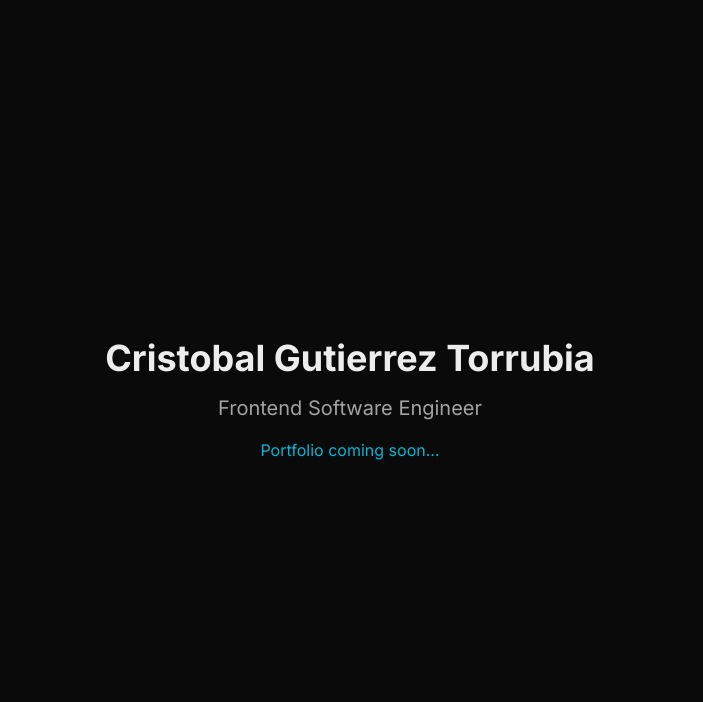
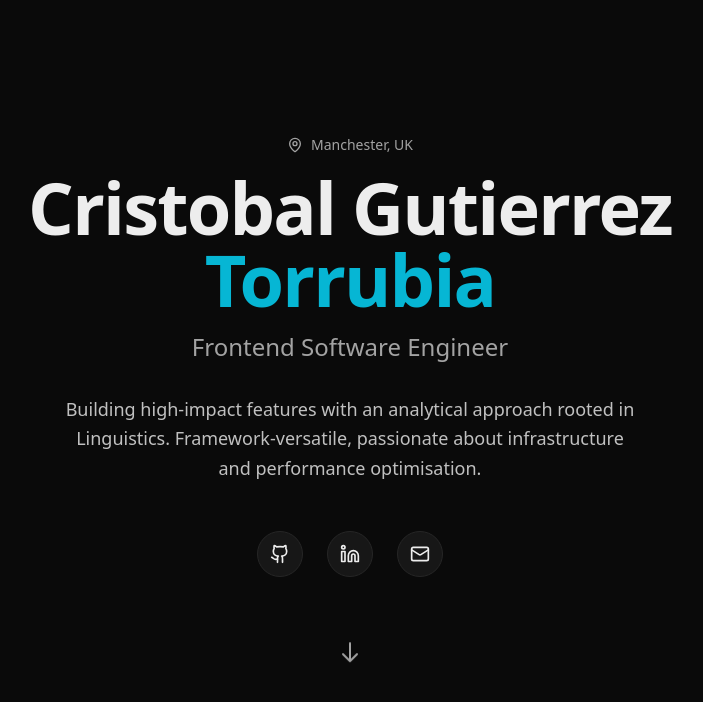
Before and after one commit to cgtorrubia/portfolio, a Next.js app: page / in a window 1280 px wide. Shown: the top 702 px of the page, without its empty margins (290-993 px from the left). Built offline with nearby package versions, Linux system fonts and the light colour scheme.

Commit message:
Add Hero section with social links

```diff
--- a/package.json
+++ b/package.json
@@ -9,19 +9,20 @@
     "lint": "eslint"
   },
   "dependencies": {
+    "lucide-react": "^0.563.0",
     "next": "16.1.6",
     "react": "19.2.3",
     "react-dom": "19.2.3"
   },
   "devDependencies": {
-    "@tailwindcss/postcss": "^4",
+    "@tailwindcss/postcss": "^4.1.18",
     "@types/node": "^20",
     "@types/react": "^19",
     "@types/react-dom": "^19",
     "babel-plugin-react-compiler": "1.0.0",
     "eslint": "^9",
     "eslint-config-next": "16.1.6",
-    "tailwindcss": "^4",
+    "tailwindcss": "^4.1.18",
     "typescript": "^5"
   }
 }
--- a/src/app/globals.css
+++ b/src/app/globals.css
@@ -1,30 +1,18 @@
 @import "tailwindcss";
 
-:root {
-  --background: #0a0a0a;
-  --foreground: #ededed;
-  --accent: #06b6d4;
-  --accent-light: #22d3ee;
-  --muted: #a3a3a3;
-  --card: #171717;
-  --card-border: #262626;
-}
-
-@theme inline {
-  --color-background: var(--background);
-  --color-foreground: var(--foreground);
-  --color-accent: var(--accent);
-  --color-accent-light: var(--accent-light);
-  --color-muted: var(--muted);
-  --color-card: var(--card);
-  --color-card-border: var(--card-border);
-  --font-sans: var(--font-inter);
-  --font-mono: var(--font-fira-code);
+@theme {
+  --color-background: #0a0a0a;
+  --color-foreground: #ededed;
+  --color-accent: #06b6d4;
+  --color-accent-light: #22d3ee;
+  --color-muted: #a3a3a3;
+  --color-card: #171717;
+  --color-card-border: #262626;
 }
 
 body {
-  background: var(--background);
-  color: var(--foreground);
+  background-color: var(--color-background);
+  color: var(--color-foreground);
 }
 
 html {
@@ -32,6 +20,6 @@ html {
 }
 
 ::selection {
-  background: var(--accent);
-  color: var(--background);
+  background-color: var(--color-accent);
+  color: var(--color-background);
 }
--- a/src/app/page.tsx
+++ b/src/app/page.tsx
@@ -1,19 +1,9 @@
+import Hero from "@/components/Hero";
+
 export default function Home() {
   return (
-    <main className="min-h-screen bg-background text-foreground">
-      <div className="flex min-h-screen items-center justify-center">
-        <div className="text-center">
-          <h1 className="text-4xl font-bold mb-4">
-            Cristobal Gutierrez Torrubia
-          </h1>
-          <p className="text-xl text-muted">
-            Frontend Software Engineer
-          </p>
-          <p className="mt-4 text-accent">
-            Portfolio coming soon...
-          </p>
-        </div>
-      </div>
+    <main className="bg-background text-foreground">
+      <Hero />
     </main>
   );
 }
--- /dev/null
+++ b/src/components/Hero.tsx
@@ -0,0 +1,79 @@
+import { Github, Linkedin, Mail, MapPin } from "lucide-react";
+
+const socialLinks = [
+  {
+    name: "GitHub",
+    href: "https://github.com/cgtorrubia",
+    icon: Github,
+  },
+  {
+    name: "LinkedIn",
+    href: "https://linkedin.com/in/cgtorrubia",
+    icon: Linkedin,
+  },
+  {
+    name: "Email",
+    href: "mailto:cgtorrubia@gmail.com",
+    icon: Mail,
+  },
+];
+
+export default function Hero() {
+  return (
+    <section className="min-h-screen flex items-center justify-center px-6">
+      <div className="max-w-3xl mx-auto text-center">
+        <div className="flex items-center justify-center gap-2 text-muted mb-4">
+          <MapPin className="w-4 h-4" />
+          <span className="text-sm">Manchester, UK</span>
+        </div>
+
+        <h1 className="text-5xl md:text-7xl font-bold mb-4 tracking-tight">
+          Cristobal Gutierrez
+          <span className="block text-accent">Torrubia</span>
+        </h1>
+
+        <h2 className="text-xl md:text-2xl text-muted mb-8">
+          Frontend Software Engineer
+        </h2>
+
+        <p className="text-lg text-foreground/80 max-w-xl mx-auto mb-12 leading-relaxed">
+          Building high-impact features with an analytical approach rooted in Linguistics.
+          Framework-versatile, passionate about infrastructure and performance optimisation.
+        </p>
+
+        <div className="flex items-center justify-center gap-6">
+          {socialLinks.map((link) => (
+            <a
+              key={link.name}
+              href={link.href}
+              target="_blank"
+              rel="noopener noreferrer"
+              className="p-3 rounded-full border border-card-border bg-card hover:border-accent hover:text-accent transition-colors duration-200"
+              aria-label={link.name}
+            >
+              <link.icon className="w-5 h-5" />
+            </a>
+          ))}
+        </div>
+
+        <div className="mt-16 animate-bounce">
+          <a href="#about" className="text-muted hover:text-accent transition-colors">
+            <svg
+              className="w-6 h-6 mx-auto"
+              fill="none"
+              stroke="currentColor"
+              viewBox="0 0 24 24"
+            >
+              <path
+                strokeLinecap="round"
+                strokeLinejoin="round"
+                strokeWidth={2}
+                d="M19 14l-7 7m0 0l-7-7m7 7V3"
+              />
+            </svg>
+          </a>
+        </div>
+      </div>
+    </section>
+  );
+}
```
Also changed, not shown: 1 other file (tests, documents, lock files or other folders).
